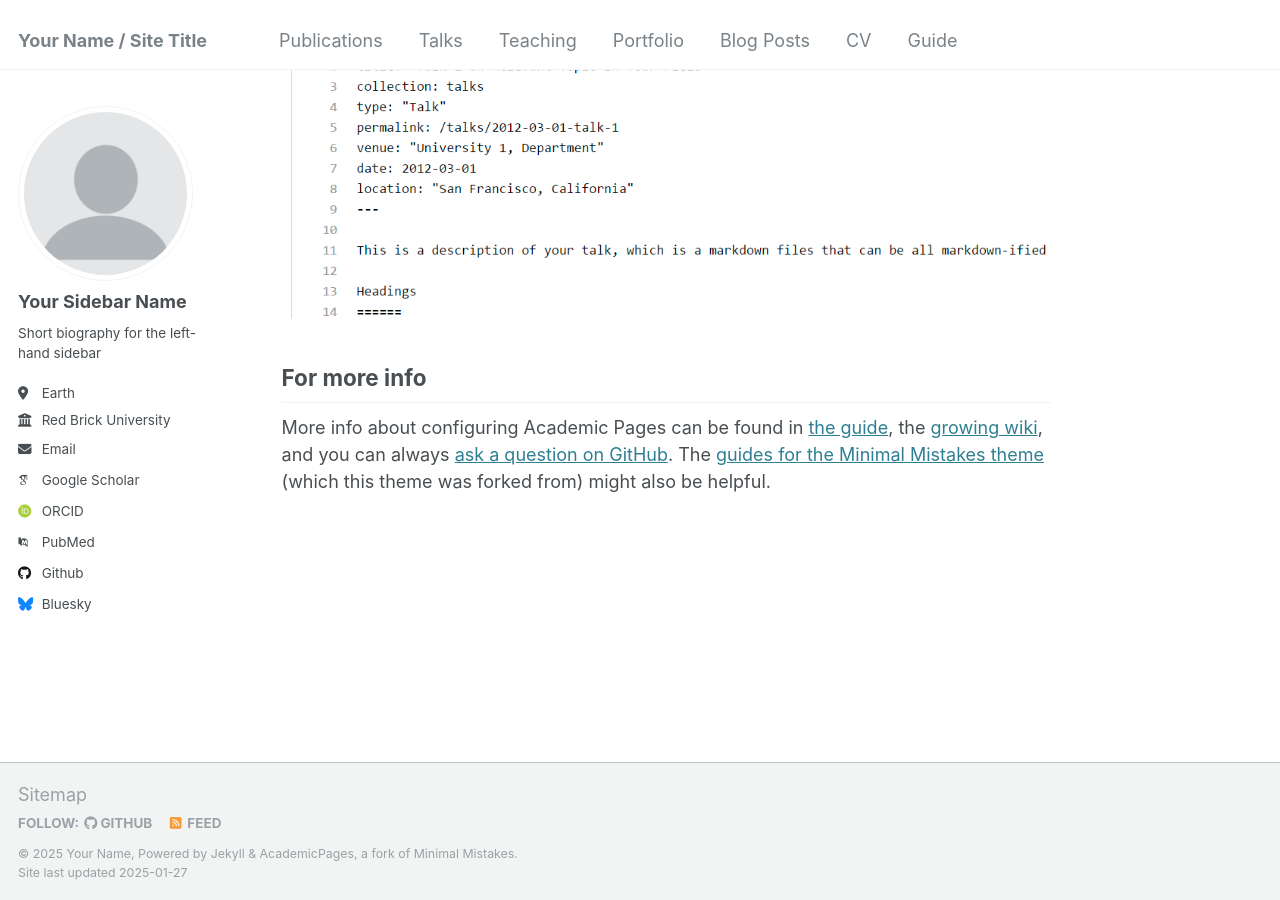
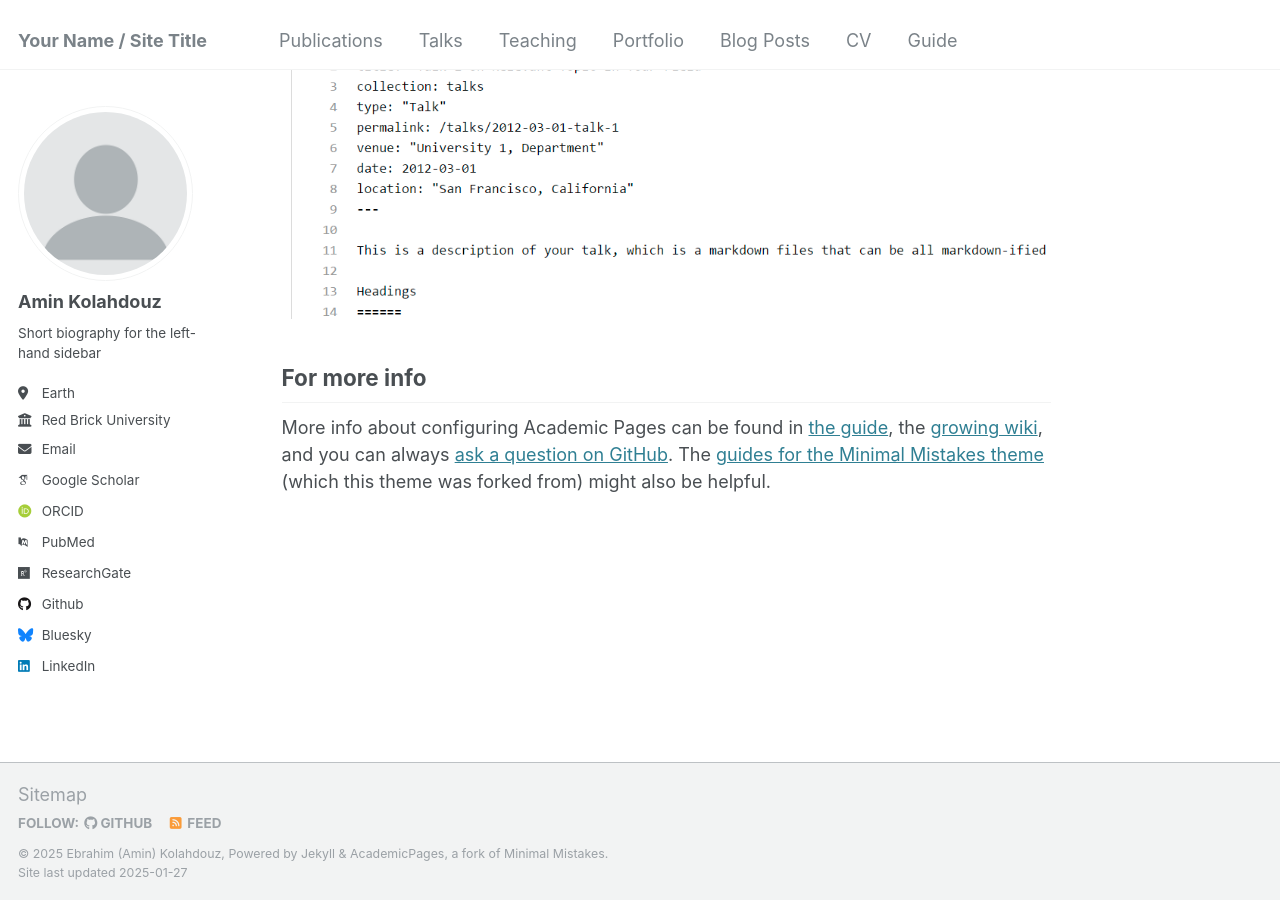
Before and after one commit to AminKolah/aminkolah.github.io, a Jekyll site: the page built from _pages/about.md, in a window 1280 px wide and 900 px high, scrolled down 2643 px. Built offline with Jekyll 4.4.1, drawn with Linux system fonts in a browser that asks for light colours; some web fonts are replaced.

Commit message:
starting to make some changes around

```diff
--- a/_config.yml
+++ b/_config.yml
@@ -10,11 +10,11 @@
 locale                   : "en-US"
 title                    : "Your Name / Site Title"
 title_separator          : "-"
-name                     : &name "Your Name"
+name                     : &name "Ebrahim (Amin) Kolahdouz"
 description              : &description "personal description"
-url                      : https://academicpages.github.io # the base hostname & protocol for your site e.g. "https://[your GitHub username].github.io"
+url                      : https://aminkolah.github.io # the base hostname & protocol for your site e.g. "https://[your GitHub username].github.io"
 baseurl                  : "" # the subpath of your site, e.g. "/blog"
-repository               : "academicpages/academicpages.github.io"
+repository               : "aminkolah/aminkolah.github.io"
 
 # Site Author - The following control what appear as part of the author content on the side bar.
 #               If a field is blank the icon and link will not appear, otherwise it will be shown.
@@ -22,7 +22,7 @@ repository               : "academicpages/academicpages.github.io"
 author:
   # Biographic information
   avatar           : "profile.png"
-  name             : "Your Sidebar Name"
+  name             : "Amin Kolahdouz"
   pronouns         : # example: "she/her"
   bio              : "Short biography for the left-hand sidebar"
   location         : "Earth"
@@ -32,24 +32,24 @@ author:
 
   # Academic websites
   arxiv            : # URL - Update with the correct link to your profile
-  googlescholar    : "https://scholar.google.com/citations?user=PS_CX0AAAAAJ"
+  googlescholar    : "https://scholar.google.com/citations?user=ovQZIdgAAAAJ&hl=en&oi=sra"
   impactstory      : # URL
-  orcid            : "http://orcid.org/yourorcidurl"
+  orcid            : "https://orcid.org/0000-0003-0572-2582"
   semantic         : # URL
   pubmed           : "https://www.ncbi.nlm.nih.gov/pubmed/?term=john+snow"
-  researchgate     : # URL
+  researchgate     : "https://www.researchgate.net/profile/Amin-Kolahdouz"
   scopus           : # URL
 
   # Repositories and software development
   bitbucket        : # Username - Update with your username on the site
   codepen          : # Username
   dribbble         : # Username
-  github           : "academicpages"
+  github           : "aminkolah"
   kaggle           : # Username
   stackoverflow    : # User number or user number and name (i.e., use "1" or "1/jeff-atwood")
 
   # Social media
-  bluesky          : "bsky.app" # Replace this with you Bluesky username
+  bluesky          : "https://bsky.app/profile/aminkolah.bsky.social" # Replace this with you Bluesky username
   facebook         : # Username
   flickr           : # Username
   foursquare       : # Username
@@ -58,7 +58,7 @@ author:
   keybase          : # Username
   instagram        : # Username
   lastfm           : # Username
-  linkedin         : # Username
+  linkedin         : "https://www.linkedin.com/in/aminkolah"
   mastodon         : # URL
   medium           : # URL
   pinterest        : # Username
```
